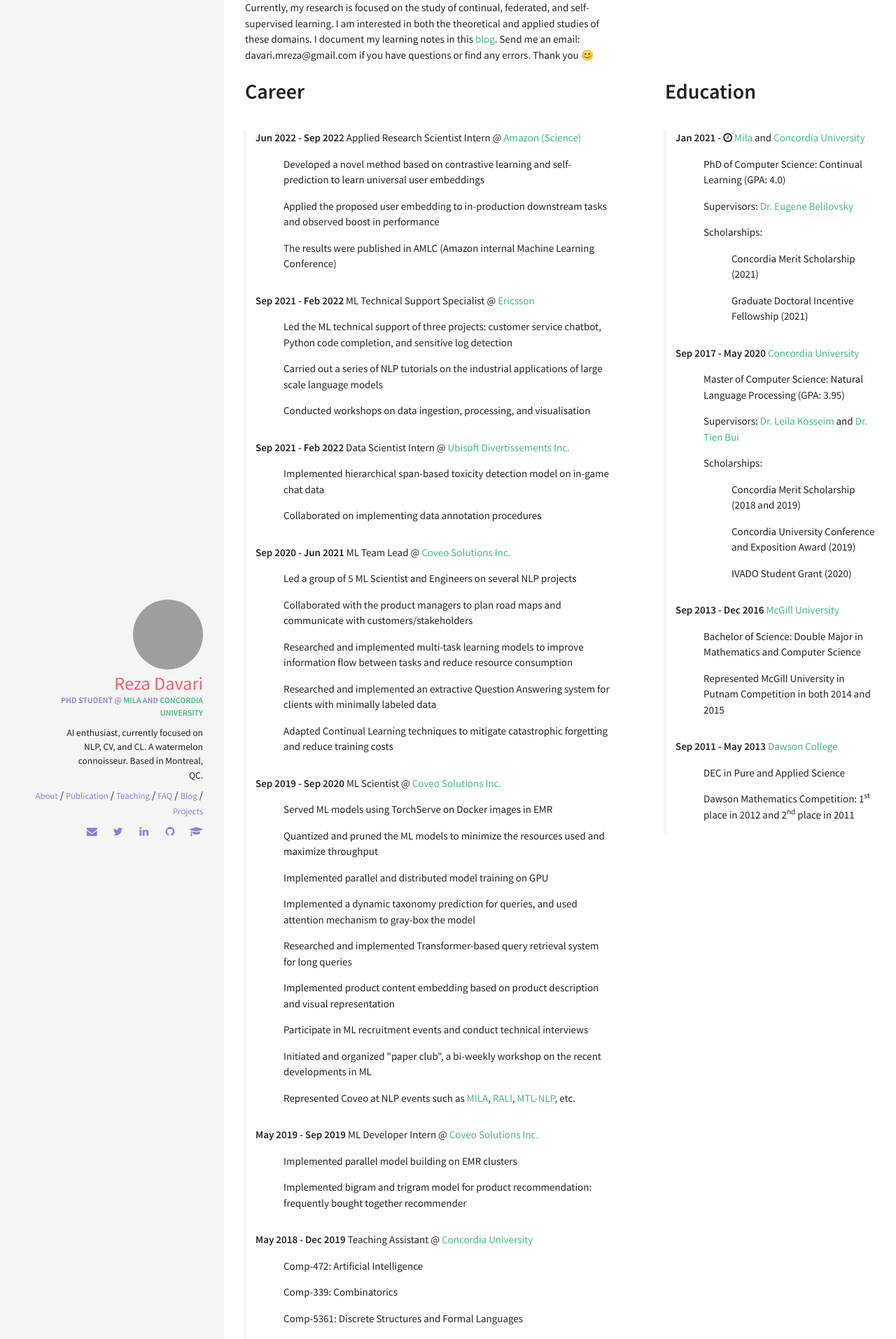
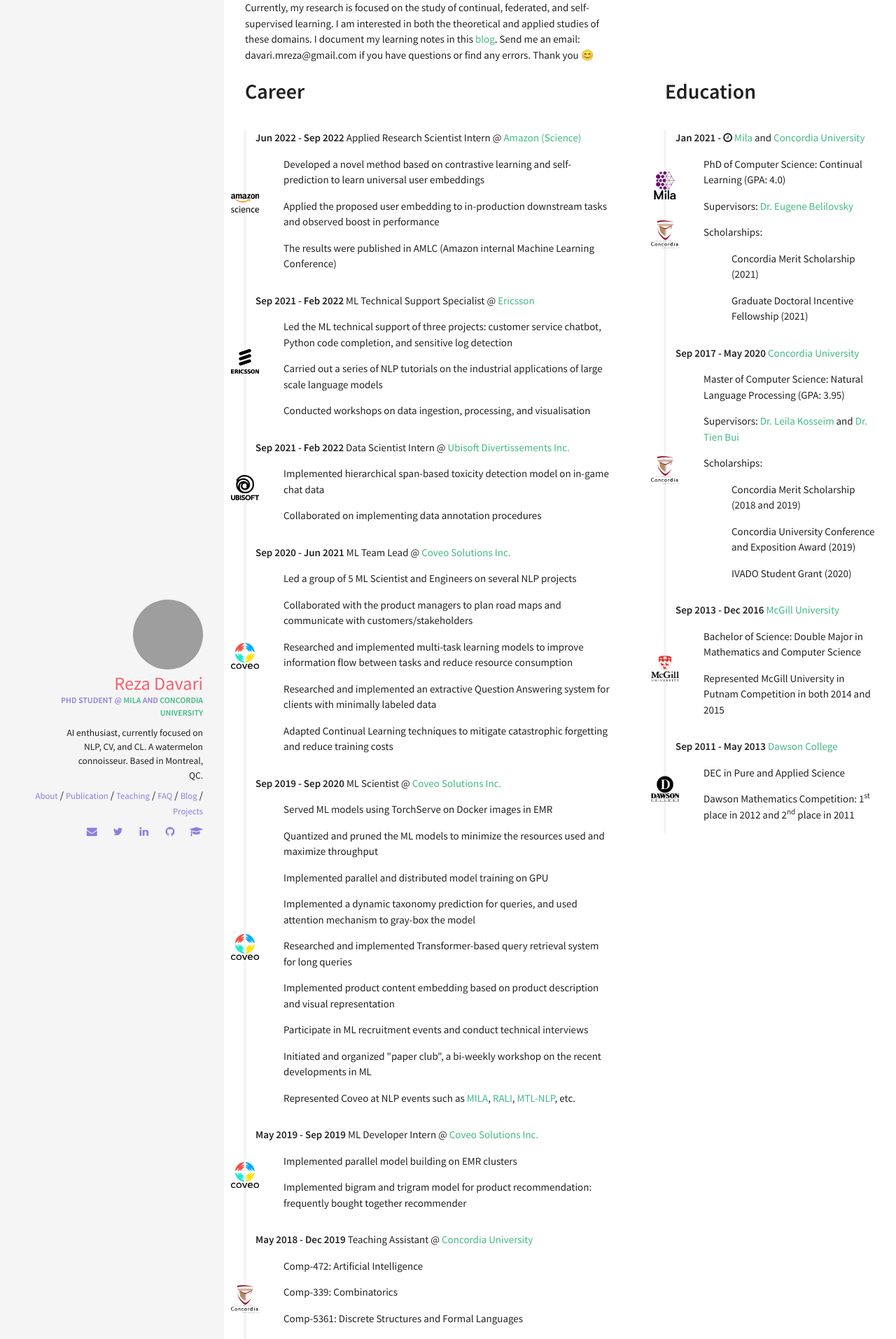
Before and after one commit to rezazzr/davari.io, a Jekyll site: the page built from index.html, in a window 1280 px wide. Shown: the part 493-2407 px from the top of the page at 70% size. Built offline with Jekyll 4.4.1, drawn with Linux system fonts in a browser that asks for light colours; nearby versions of some CDN libraries; some of the changed text lies outside the part shown; grey boxes are pictures that could not be loaded.

Commit message:
🥒 updated this section to include logos

```diff
--- a/_data/index/careers.yml
+++ b/_data/index/careers.yml
@@ -10,32 +10,35 @@
     <li>Applied the proposed user embedding to in-production downstream tasks and observed boost in performance</li>
     <li>The results were published in AMLC (Amazon internal Machine Learning Conference)</li>
     </ul>
+  logo_file: amazon_science.png
 
 - name: Ericsson
   link: https://www.ericsson.com/en
   date: Sep 2021 - Feb 2022
-  job:  ML Technical Support Specialist
+  job: ML Technical Support Specialist
   descr: >-
     <br><ul>
     <li>Led the ML technical support of three projects&#58 customer service chatbot, Python code completion, and sensitive log detection</li>
     <li>Carried out a series of NLP tutorials on the industrial applications of large scale language models</li>
     <li>Conducted workshops on data ingestion, processing, and visualisation</li>
     </ul>
+  logo_file: ericsson.png
 
 - name: Ubisoft Divertissements Inc.
   link: https://montreal.ubisoft.com/en/
   date: Sep 2021 - Feb 2022
-  job:  Data Scientist Intern
+  job: Data Scientist Intern
   descr: >-
     <br><ul>
     <li>Implemented hierarchical span-based toxicity detection model on in-game chat data</li>
     <li>Collaborated on implementing data annotation procedures</li>
     </ul>
+  logo_file: ubisoft.png
 
 - name: Coveo Solutions Inc.
   link: https://www.coveo.com/en
   date: Sep 2020 - Jun 2021
-  job:  ML Team Lead
+  job: ML Team Lead
   descr: >-
     <br><ul>
     <li>Led a group of 5 ML Scientist and Engineers on several NLP projects</li>
@@ -44,11 +47,12 @@
     <li>Researched and implemented an extractive Question Answering system for clients with minimally labeled data</li>
     <li>Adapted Continual Learning techniques to mitigate catastrophic forgetting and reduce training costs</li>
     </ul>
+  logo_file: coveo.png
 
 - name: Coveo Solutions Inc.
   link: https://www.coveo.com/en
   date: Sep 2019 - Sep 2020
-  job:  ML Scientist
+  job: ML Scientist
   descr: >-
     <br><ul>
     <li>Served ML models using TorchServe on Docker images in EMR</li>
@@ -64,21 +68,23 @@
         <a href="http://rali.iro.umontreal.ca/rali/?q=en" target="_blank">RALI</a>,
         <a href="https://www.meetup.com/en-AU/MTL-NLP/events/268964000/" target="_blank">MTL-NLP</a>, etc.</li>
     </ul>
+  logo_file: coveo.png
 
 - name: Coveo Solutions Inc.
   link: https://www.coveo.com/en
   date: May 2019 - Sep 2019
-  job:  ML Developer Intern
+  job: ML Developer Intern
   descr: >-
     <br><ul>
     <li>Implemented parallel model building on EMR clusters</li>
     <li>Implemented bigram and trigram model for product recommendation&#58 frequently bought together recommender</li>
     </ul>
+  logo_file: coveo.png
 
 - name: Concordia University
   link: https://www.concordia.ca/
   date: May 2018 - Dec 2019
-  job:  Teaching Assistant
+  job: Teaching Assistant
   descr: >-
     <br><ul>
     <li>Comp-472&#58 Artificial Intelligence</li>
@@ -86,15 +92,25 @@
     <li>Comp-5361&#58 Discrete Structures and Formal Languages</li>
     <li>Comp-335&#58 Introduction to Theoretical Computer Science</li>
     </ul>
+  logo_file: concordia.png
 
 - name: McGill University
   link: https://www.mcgill.ca/
   date: September 2015 - May 2016
-  job:  Teaching Assistant
+  job: Teaching Assistant
   descr: <br><ul> <li>Math-242&#58 Analysis 1</li> <li>Math-255&#58 Honours Analysis 2</li> </ul>
+  logo_file: mcgill.png
 
 - name: Dawson College
   link: https://www.dawsoncollege.qc.ca/
   date: September 2011 - May 2016
-  job:  Teaching Assistant
+  job: Teaching Assistant
   descr: <br><ul> <li>Linear Algebra</li> <li> Probability and Statistics</li> <li> Calculus 1, 2, and 3</li> </ul>
+  logo_file: dawson.png
+
+- name: Liberty Tutoring
+  link: https://www.libertytutoring.ca/
+  date: September 2013 - May 2016
+  job: Private Tutor
+  descr: <br><ul> <li>Linear Algebra</li> <li> Probability and Statistics</li> <li> Calculus 1, 2, and 3</li> <li>Waves and Optics</li> <li>Mechanics</li> <li>Electricity and Magnetism</li> </ul>
+  logo_file: liberty.png
--- a/_data/index/education.yml
+++ b/_data/index/education.yml
@@ -14,6 +14,8 @@
               </ul>
           </li>
         </ul>
+  logo_file: mila.png
+  logo_file2: concordia.png
 
 - name: Concordia University
   link: https://www.concordia.ca/
@@ -30,13 +32,16 @@
               </ul>
           </li>
         </ul>
+  logo_file: concordia.png
 
 - name: McGill University
   link: https://www.mcgill.ca/
   date: Sep 2013 - Dec 2016
   descr: <br> <ul> <li>Bachelor of Science&#58 Double Major in Mathematics and Computer Science</li> <li>Represented McGill University in Putnam Competition in both 2014 and 2015</li> </ul>
+  logo_file: mcgill.png
 
 - name: Dawson College
   link: https://www.dawsoncollege.qc.ca/
   date: Sep 2011 - May 2013
   descr: <br> <ul> <li>DEC in Pure and Applied Science</li> <li>Dawson Mathematics Competition&#58 1<sup>st</sup> place in 2012 and 2<sup>nd</sup> place in 2011 </li> </ul>
+  logo_file: dawson.png
```
